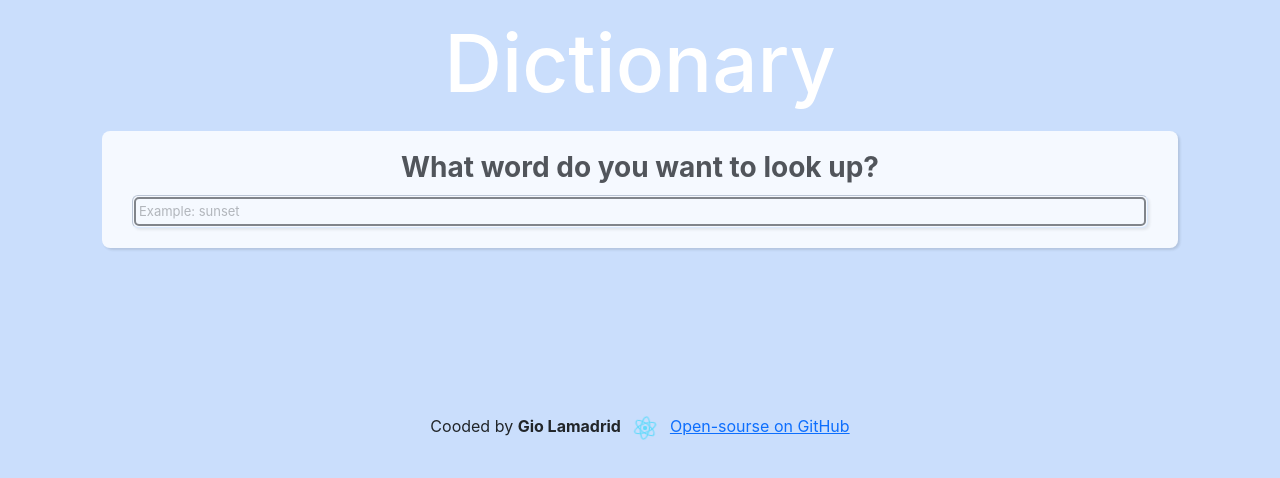
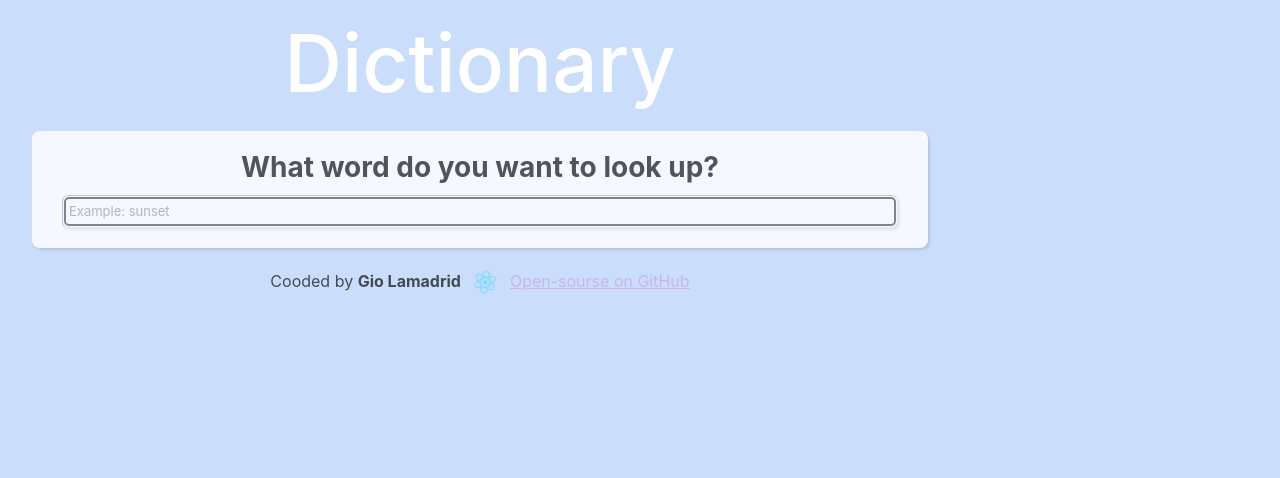
Before and after one commit to digitaleAffen/dictionary, a React (Create React App) app: page / in a window 1280 px wide. Shown: the top 478 px of the page. Built offline with nearby package versions, Linux system fonts and the light colour scheme; no server answers.

Commit message:
Footer css

```diff
--- a/src/App.css
+++ b/src/App.css
@@ -10,6 +10,7 @@ form {
 }
 
 footer {
+  opacity: 0.8;
   text-align: center;
 }
 
@@ -28,15 +29,13 @@ footer {
 }
 
 .App {
-  /* text-align: center; */
+  max-width: 960px;
   opacity: 0, 8;
 }
 
-.App-logo {
-  height: 40vmin;
-  pointer-events: none;
+a {
+  color: #cca8e9;
 }
-
-.App-link {
-  color: #61dafb;
+a:hover {
+  color: #b780e3;
 }
```
